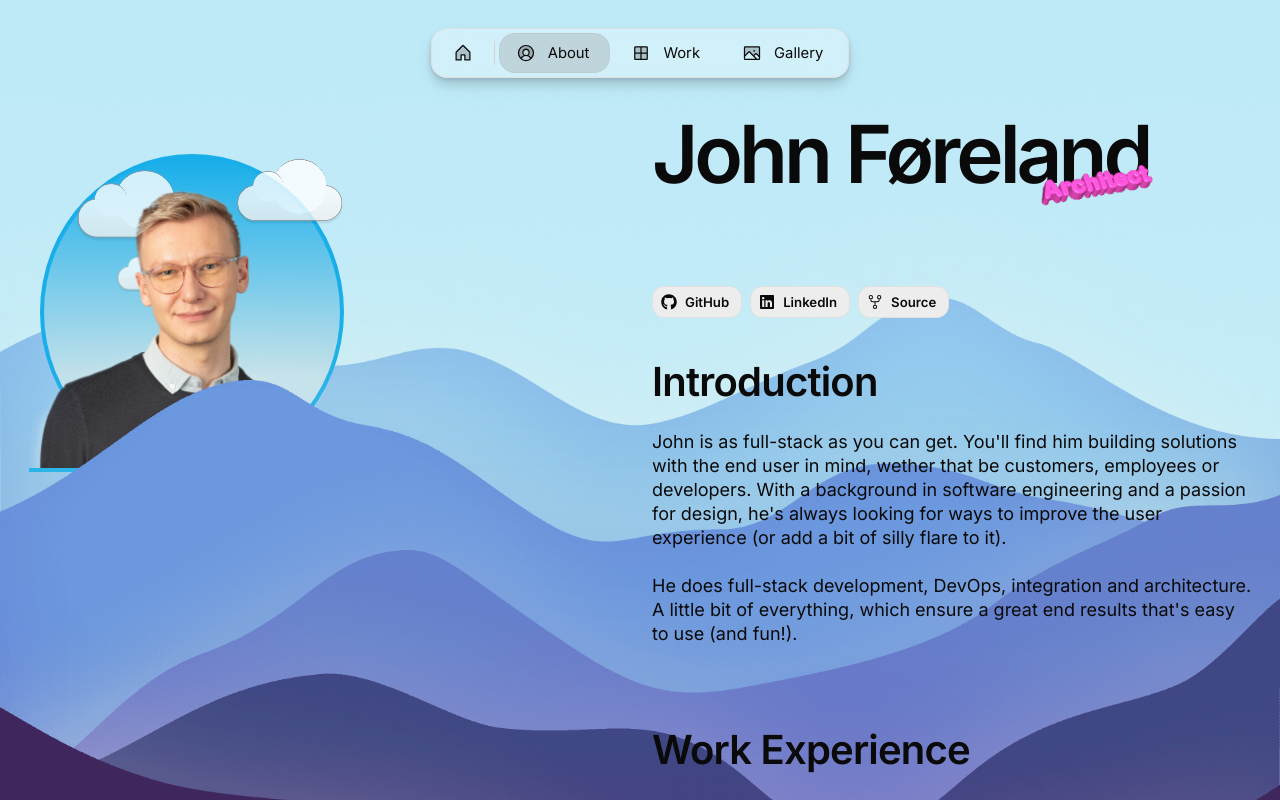
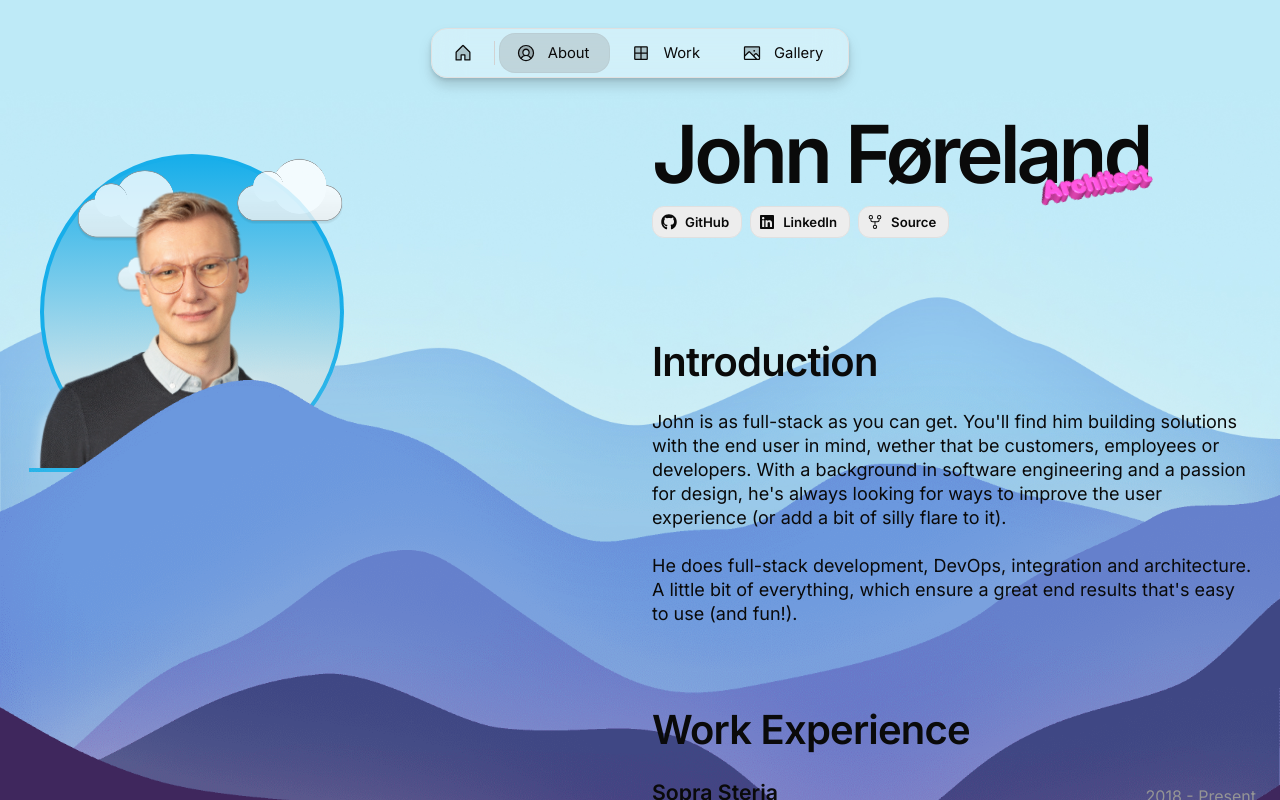
Before and after one commit to johnforeland/john.fore.land, a Next.js app: page /about in a window 1280 px wide. Shown: the top 800 px of the page. Built offline with nearby package versions, Linux system fonts and the light colour scheme.

Commit message:
moved social buttons closer to name

```diff
--- a/src/app/about/name.tsx
+++ b/src/app/about/name.tsx
@@ -60,7 +60,7 @@ export default function Name() {
         {social.length > 0 && (
           <Flex
             className={styles.blockAlign}
-            paddingTop="20"
+            style={{ transform: "translateY(-60px)" }}
             paddingBottom="8"
             gap="8"
             wrap
```
